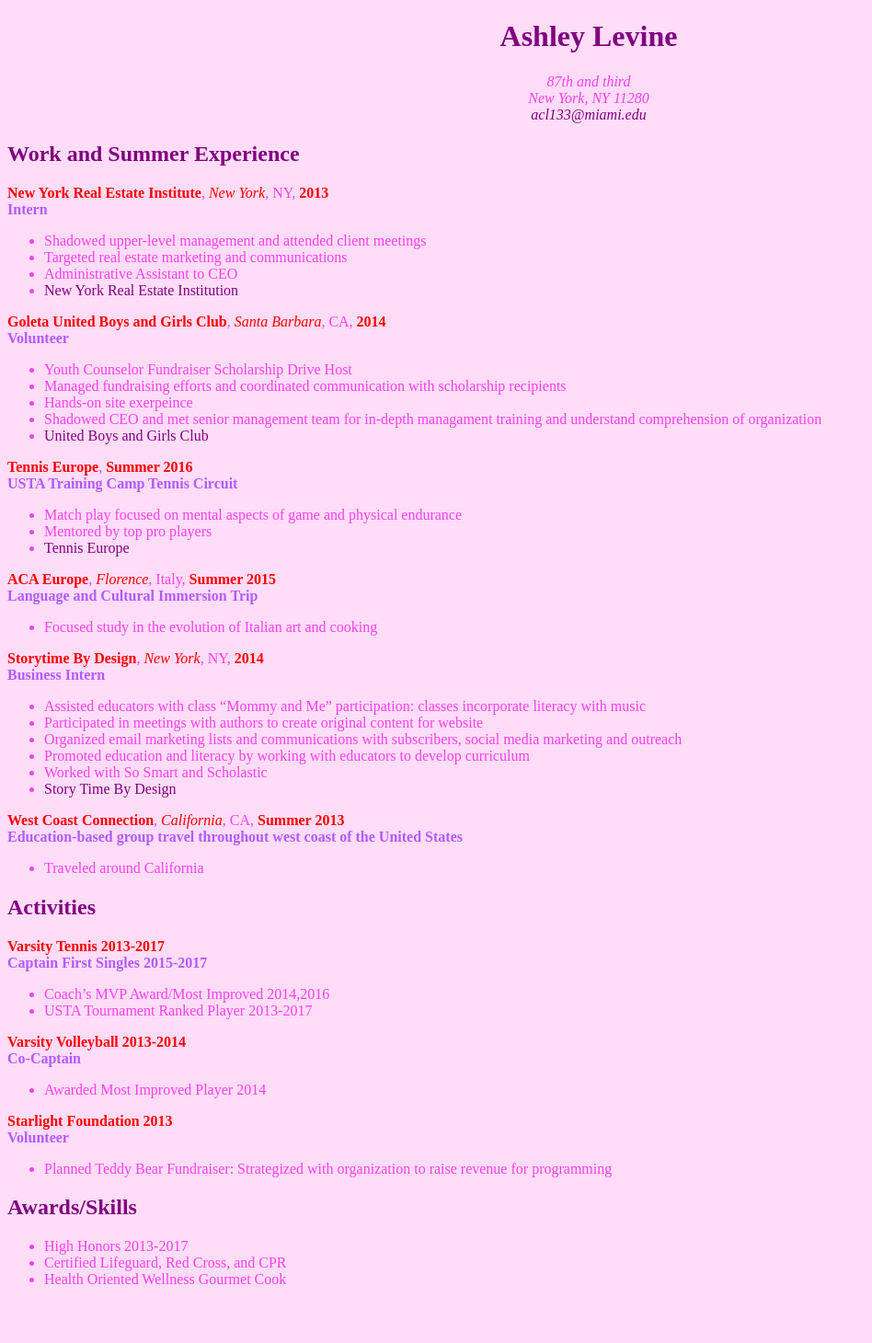
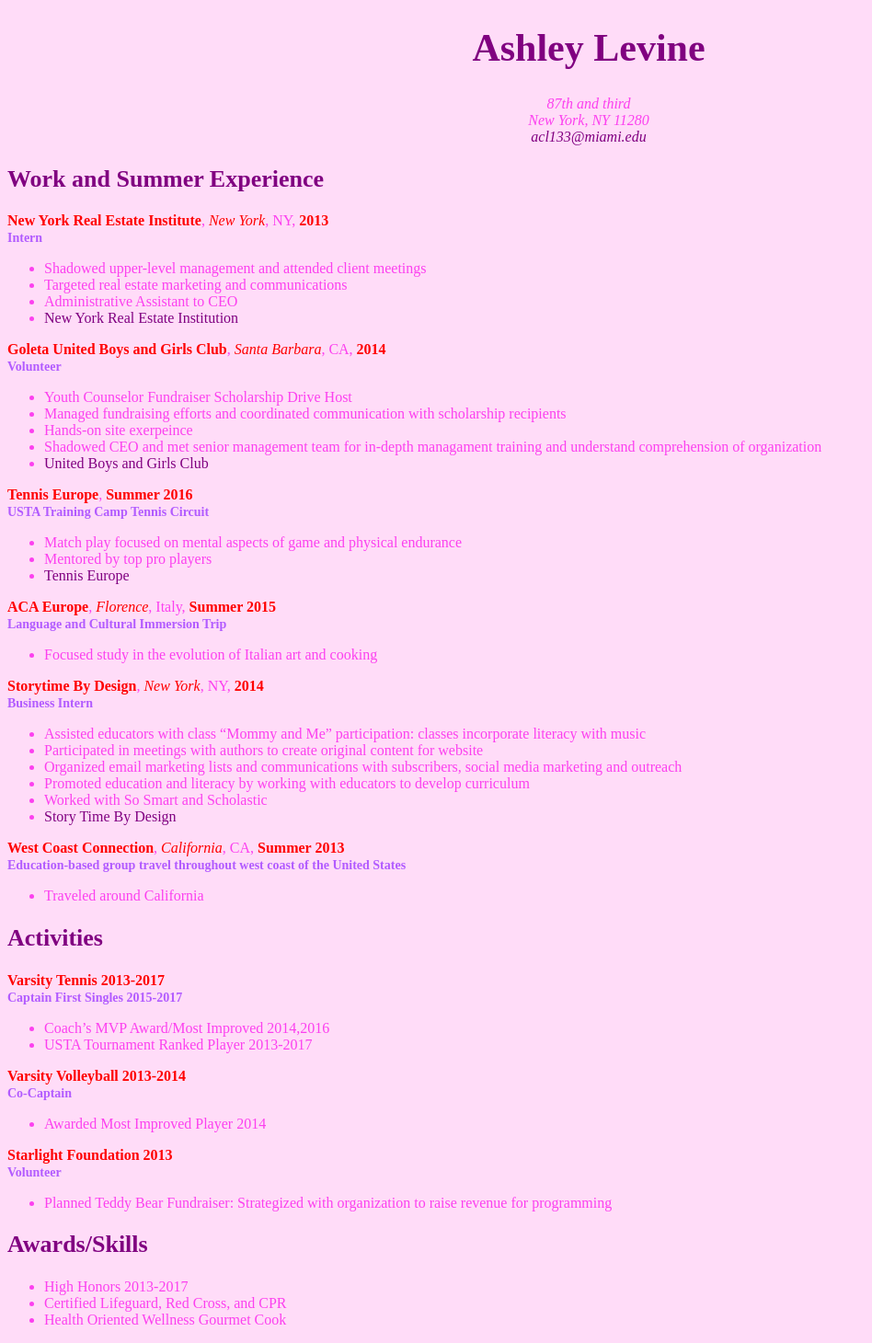
Before and after one commit to ashleycosette/weblab, a PHP site: page /homework/cssresume/index.html in a window 1280 px wide. Shown: the whole page at 92% size, without its empty margins (0-948 px from the left). Before the commit the page ends 1396 px from the top, so only its background shows below. Run offline with PHP 8.4, Linux system fonts and the light colour scheme.

Commit message:
added more edits to css resume

```diff
--- a/homework/cssresume/css/master.css
+++ b/homework/cssresume/css/master.css
@@ -7,6 +7,7 @@
   color: purple;
   text-align: center;
   font-family: 'Raleway';
+  font-size: 42px;
 }
 
 address {
@@ -27,6 +28,7 @@
 h2 {
   color: purple;
   font-family: 'Raleway';
+  font-size: 26px;
 }
 
 strong {
@@ -39,4 +41,5 @@
 
 b {
   color: rgb(178, 91, 255);
+  font-size: 14px;
 }
```
